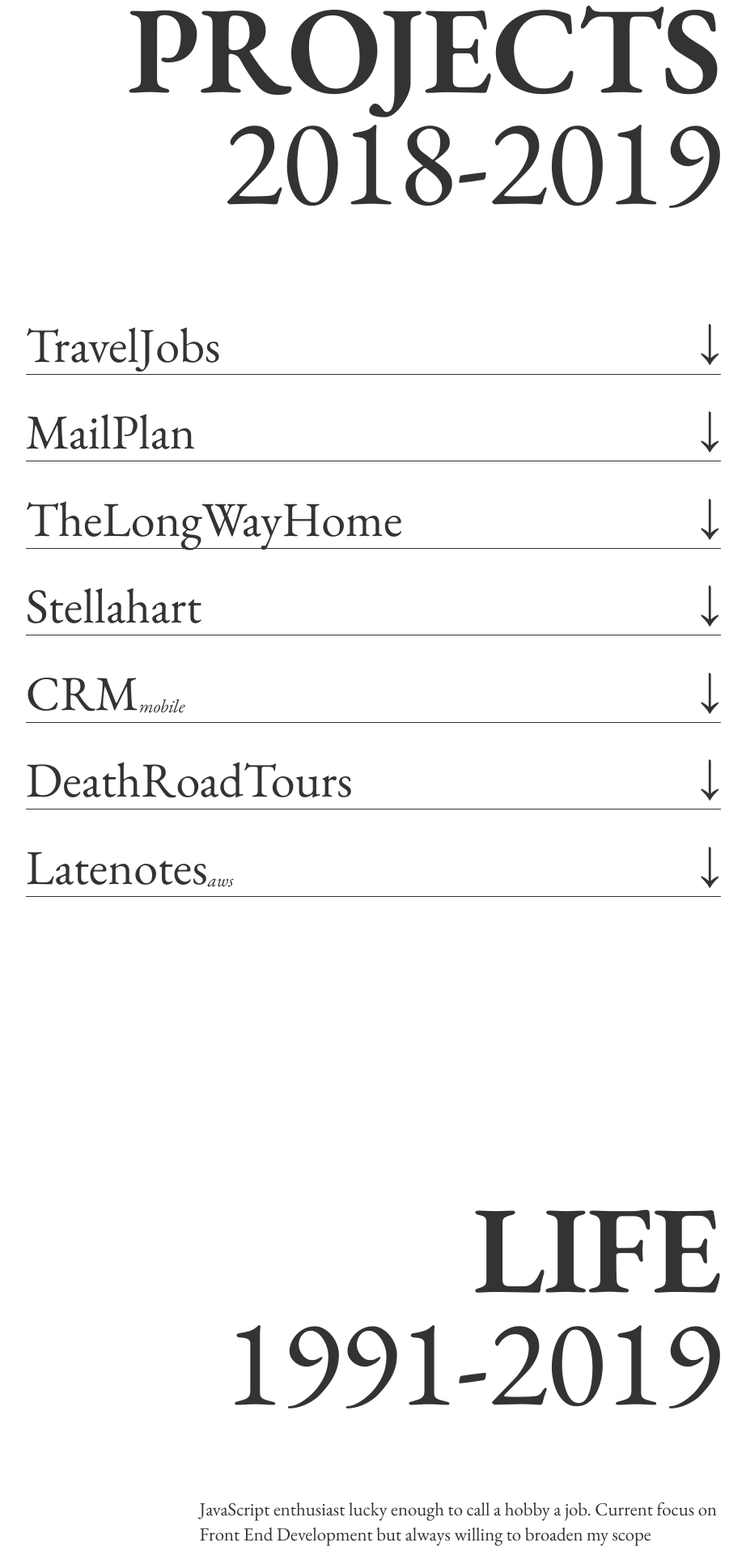
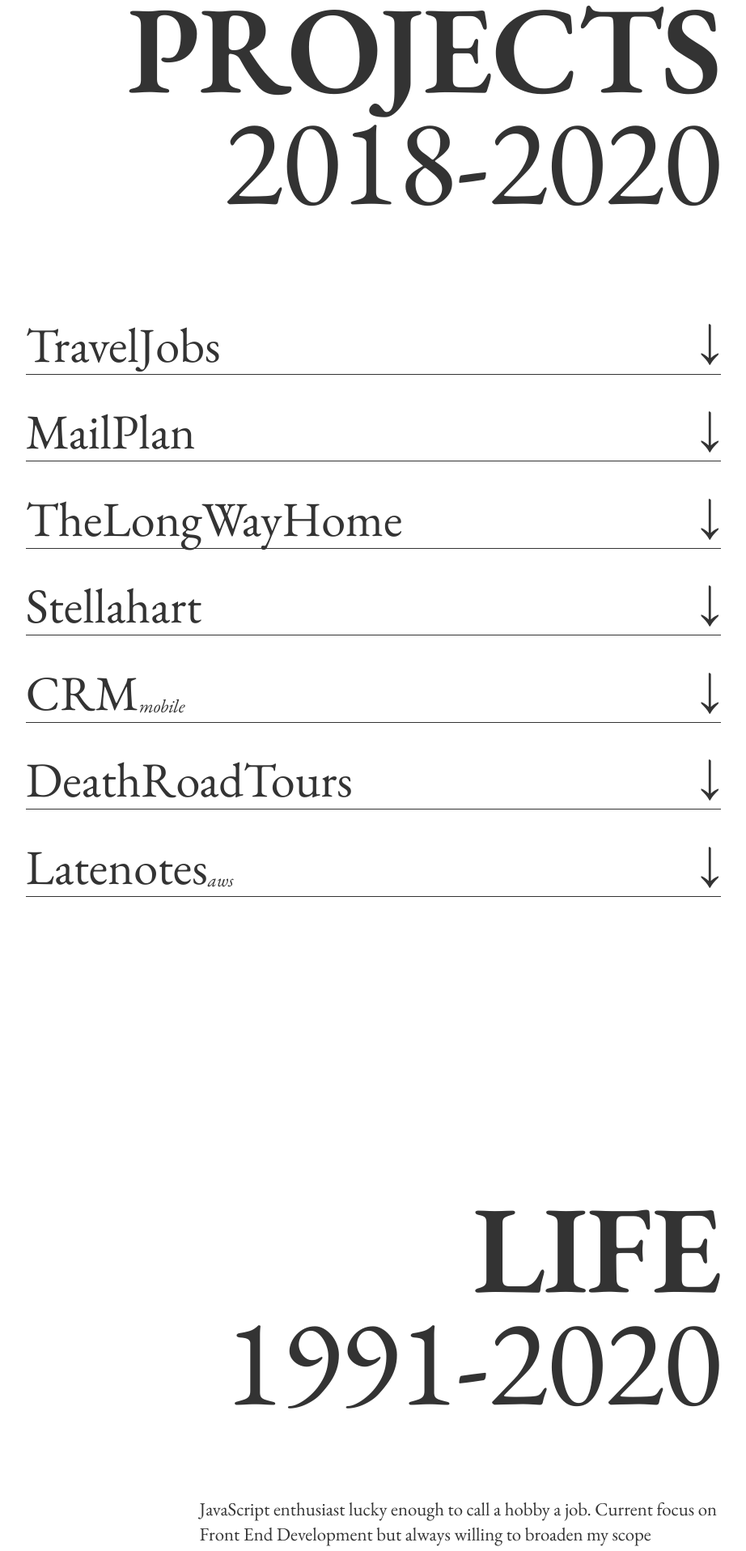
Before and after one commit to adamGuinea/porfolio, a React (Create React App) app: page / in a window 1280 px wide. Shown: the part 1200-3116 px from the top of the page at 81% size, without its empty margins (322-1244 px from the left). Built offline with nearby package versions, Linux system fonts and the light colour scheme; a web font is replaced by a local one.

Commit message:
remembering what year it is

```diff
--- a/src/App.js
+++ b/src/App.js
@@ -117,7 +117,7 @@ class App extends React.Component {
                 <div className="content-right">
                   <h1 className="text-uppercase">
                     Projects
-                    <span>2018-2019</span>
+                    <span>2018-2020</span>
                   </h1>
                 </div>
                 <div className="content-left">
@@ -639,7 +639,7 @@ class App extends React.Component {
                 <div className="content-right">
                   <h1 className="text-uppercase">
                     Life
-                    <span>1991-2019</span>
+                    <span>1991-2020</span>
                   </h1>
                 </div>
                 <div className="content-left">
```
